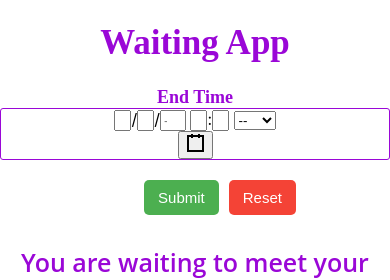
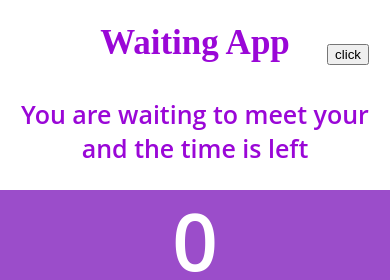
Before and after one commit to ruhel241/waiting-app, a React (Create React App) app: page / in a window 390 px wide. Shown: the top 280 px of the page. Built offline with nearby package versions, Linux system fonts and the light colour scheme.

Commit message:
code refactor

```diff
--- a/src/App.css
+++ b/src/App.css
@@ -37,7 +37,14 @@
   }
 }
 
-.date-time label{
+.date-time {
+  display: flex;
+  flex-direction: column;
+  justify-content: center;
+  align-items: center;
+}
+
+.date-time label {
   font-size: 18px;
   font-weight: 700;
   font-family: cursive;
@@ -81,3 +88,19 @@
 .react-datetime-picker__clear-button {
   display: none;
 }
+
+
+.show-timer {
+  position: absolute;
+  right: 569px;
+  top: 45px;
+}
+
+
+@media only screen and (max-width: 600px) {
+  .show-timer {
+    position: absolute;
+    right: 21px;
+    top: 44px;
+  }
+}
--- a/src/App.js
+++ b/src/App.js
@@ -9,13 +9,44 @@ class App extends Component  {
   constructor(props) {
     super(props);
     this.state = {
-      endDateTime: ''
+      endDateTime: '',
+      showTimer: false
+      // isEndDateTime: ''
     }
   }
 
-  componentDidMount(){
+  // componentWillUpdate() {
+  //   // if (this.state.isEndDateTime) {
+  //     this.setState({
+  //       endDateTime: new Date(localStorage.getItem('WaitingEndDate'))
+  //     })
+  //   // }
+  // }
+
+  componentDidMount() {
     this.getCategory();
+
+    // this.setState({
+    //   isEndDateTime: localStorage.getItem('WaitingEndDate'),
+    //   // endDateTime: new Date(localStorage.getItem('WaitingEndDate'))
+    // })
+
+    if (localStorage.getItem('WaitingEndDate')) {
+      this.getData();
     }
+  }
+
+
+  getData() {
+    // console.log('test: ' + localStorage.getItem('WaitingEndDate'));
+
+    var test = localStorage.getItem('WaitingEndDate');
+
+    this.setState({
+      endDateTime: new Date(parseInt(test))
+    })
+  }
+
 
   getCategory = () => {
     var category = '"Partner"';
@@ -29,9 +60,17 @@ class App extends Component  {
     });
   };
 
+  showTimerHandler = () => {
+    this.setState({
+      showTimer: !this.state.showTimer
+    })
+  }
+
   render() {
     const {
-      endDateTime
+      endDateTime,
+      showTimer,
+      // isEndDateTime
     } = this.state;
 
     const changeHandler = (e) => {
@@ -39,20 +78,25 @@ class App extends Component  {
       this.setState({
         endDateTime: e
       })
+      submitHandler(e);
+      // console.log(e);
     }
 
-    const submitHandler = () => {
+    const submitHandler = (endDateTime) => {
       let EndDate = new Date(endDateTime).getTime();
       localStorage.setItem('WaitingEndDate', EndDate);
       window.location.reload(true);
     }
 
-    const resetTimer = () => {
-        localStorage.removeItem('WaitingEndDate');
-        window.location.reload(true);
-    }
+    // const resetTimer = () => {
+    //     localStorage.removeItem('WaitingEndDate');
+    //     window.location.reload(true);
+    // }
 
     var getCountDownDate = localStorage.getItem('WaitingEndDate');
+
+    // console.log(moment(getCountDownDate). );
+
 
     if (!getCountDownDate) {
       var present_date = new Date();
@@ -89,18 +133,29 @@ class App extends Component  {
 
     return (
       <div className="App">
-          <h1 className="apps-name">Waiting App</h1>
+          <h1 className="apps-name">
+            Waiting App
+            <button className="show-timer" onClick={this.showTimerHandler}> click </button>
+          </h1>
+
+          {
+            showTimer && (
               <div className="end-date-time-box">
                 <div className="date-time">
                   <label> End Time </label>
                   <DateTimePicker onChange={changeHandler} value={endDateTime} />
                 </div>
 
-            <div className="date-time-btn">
-              <button className="submit-button" onClick={submitHandler}>Submit</button>
-              <button className="reset-button" onClick={resetTimer}>Reset</button>
+                {/* <div className="date-time-btn">
+                  { !isEndDateTime ?
+                      <button className="submit-button" onClick={submitHandler}>&#10003;</button>
+                    : <button className="reset-button" onClick={resetTimer}>X</button>
+                  }
+
+                </div> */}
               </div>
-          </div>
+            )
+          }
 
           <div className="_sale_booster_countdown_wrap _sale-booster-countdown-bottom">
             <p className="_sale-booster-hits">
```
Lines whose indentation alone changed are shown as unchanged.
